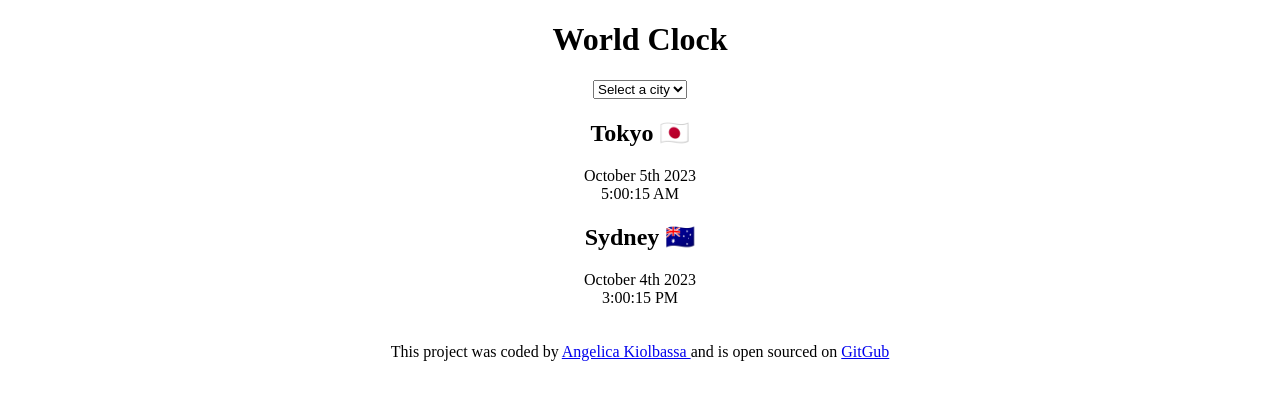
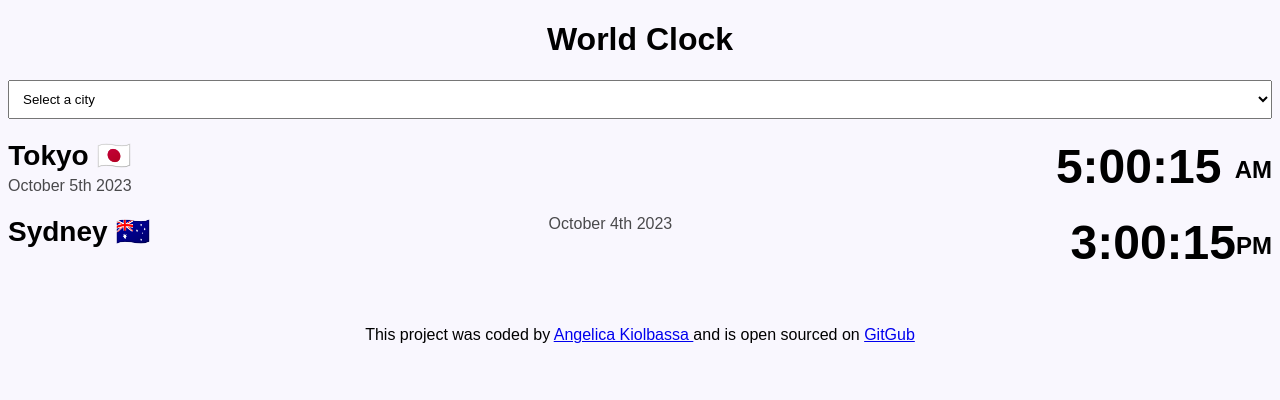
Before and after one commit to Angelica-Kiolbassa/Plus-add-on, a plain HTML site: page index.html in a window 1280 px wide. Drawn offline with nearby package versions, Linux system fonts and the light colour scheme.

Commit message:
Updated CSS

```diff
--- a/index.html
+++ b/index.html
@@ -11,24 +11,25 @@
   </head>
   <body>
     <h1>World Clock</h1>
-    <div class="container" id="">
+    <div class="container" id="container-one">
       <select name="" id="city">
-        <option value="">Select a city</option>
+        <option value="select">Select a city</option>
         <option value="Europe/Paris">Paris 🇫🇷</option>
         <option value="Asia/Tokyo">Tokyo 🇯🇵</option>
         <option value="Australia/Sydney">Sydney 🇦🇺</option>
       </select>
 
       <div class="city">
-        <h2>Tokyo 🇯🇵</h2>
-        <div class="date">October 5th 2023</div>
-        <div class="time">5:00:15 AM</div>
-
-        <div class="city">
+        <div>
+          <h2>Tokyo 🇯🇵</h2>
+          <div class="date">October 5th 2023</div>
+        </div>
+        <div class="time">5:00:15 <small>AM</small></div>
+      </div>
+      <div class="city">
         <h2>Sydney 🇦🇺</h2>
         <div class="date">October 4th 2023</div>
-        <div class="time">3:00:15 PM</div>
-
+        <div class="time">3:00:15<small>PM</small></div>
       </div>
     </div>
     <br />
--- a/style.css
+++ b/style.css
@@ -1,3 +1,47 @@
 body {
   text-align: center;
+  background: #f9f7fe;
+  font-family: sans-serif;
 }
+
+h2 {
+  margin: 0 0 5px;
+  font-size: 28px;
+}
+
+select {
+  display: block;
+  width: 100%;
+  padding: 10px;
+}
+
+.container-one {
+  max-width: 600px;
+  margin: 0 auto;
+  background: white;
+  padding: 30px;
+  box-shadow: 10px 10px 10px rgba(0, 0, 0, 0.4);
+  border-radius: 10px;
+  margin: 60px;
+}
+
+.city {
+  display: flex;
+  justify-content: space-between;
+  margin: 20px 0;
+}
+
+.date {
+  opacity: 0.7;
+}
+
+.time {
+  font-size: 48px;
+  font-weight: bold;
+}
+
+.time small {
+  font-size: 24px;
+  line-height: 36px;
+  vertical-align: middle;
+}
```
